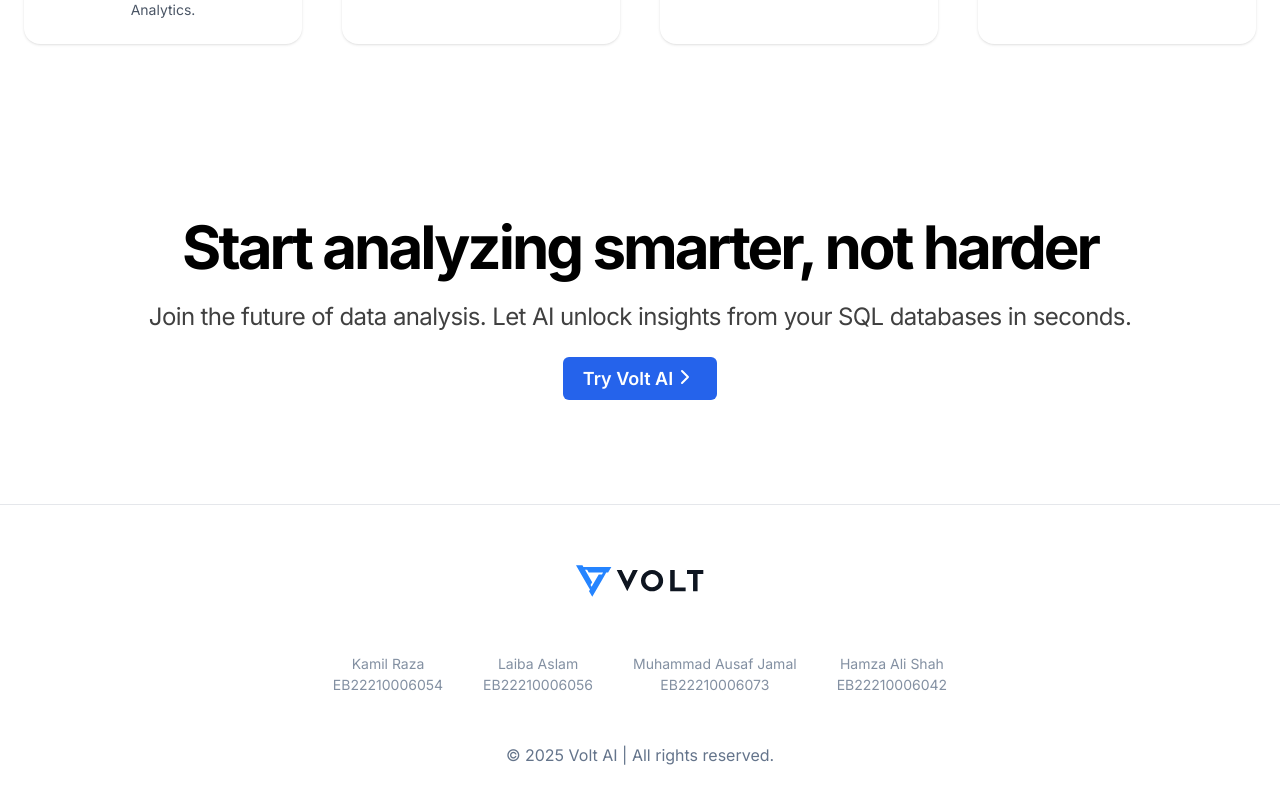
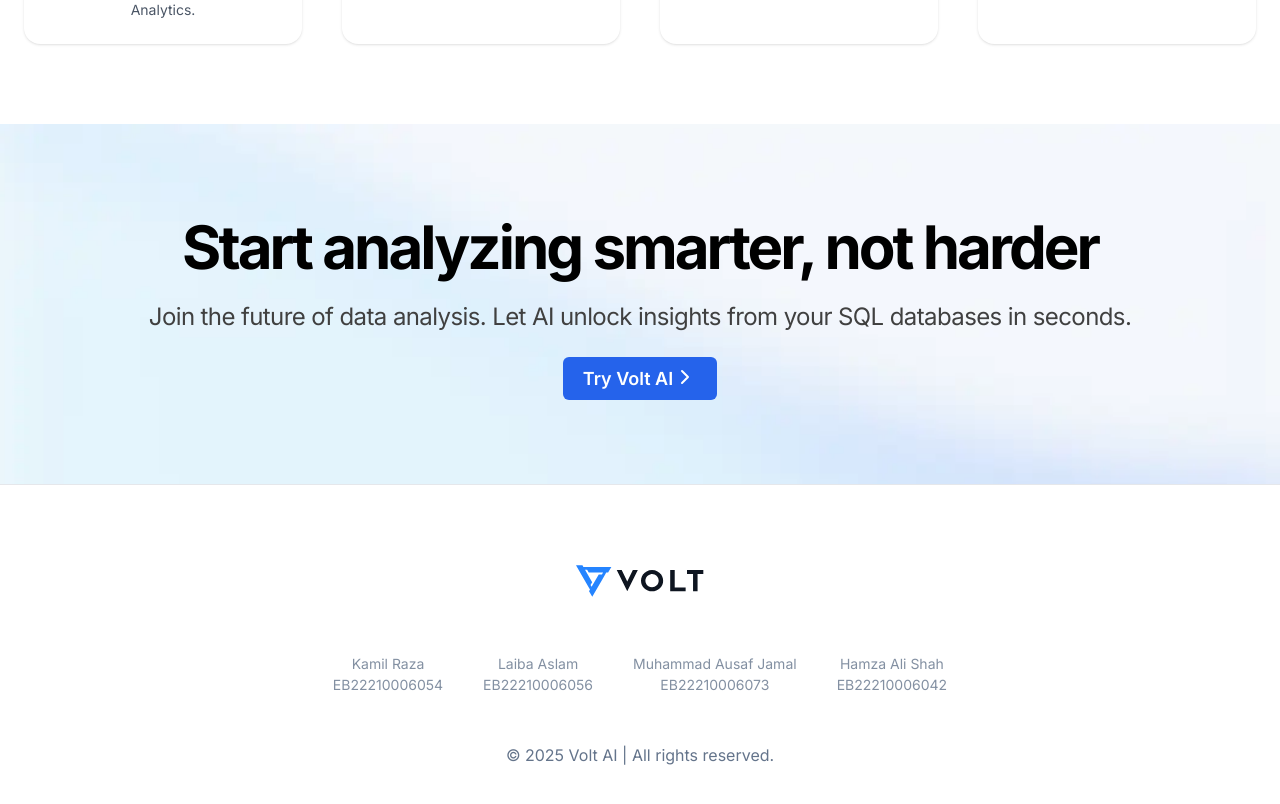
Before and after one commit to Laiba-Muhammad-Aslam/FYP-Frontend, a React (Vite) app: page / in a window 1280 px wide. Shown: the part 5523-6327 px from the top of the page. Built offline with nearby package versions, Linux system fonts and the light colour scheme.

Commit message:
Final Commit
images change

```diff
--- a/src/components/CTA.jsx
+++ b/src/components/CTA.jsx
@@ -3,12 +3,27 @@
 
 export default function CTA() {
   return (
-    <section className='mt-4 flex justify-center items-center h-50 md:h-90'>
-        <div className='flex justify-center items-center flex-col p-5'>
-            <h1 className='text-2xl md:text-[60px] font-[700] pb-2 md:pb-3 md:tracking-tighter'>Start analyzing smarter, not harder</h1>
-            <p className='text-center text-xl md:tracking-tight md:font-medium md:text-[24px] pb-3 md:pb-6 font-medium text-[#404040]'>Join the future of data analysis. Let AI unlock insights from your SQL databases in seconds.</p>
-            <button className='cursor-pointer md:font-[600] md:text-[18px] flex bg-[#2563eb] hover:bg-blue-800 transition py-2 text-white font-medium rounded-md px-5'>Try Volt AI  <ChevronRight /></button>
-        </div>
+    <section
+      className="mt-4 flex justify-center items-center h-50 md:h-90"
+      style={{
+        backgroundImage: `url('src/assets/cta_footer.webp')`,
+        backgroundSize: "cover",
+        backgroundPosition: "center center",
+        backgroundRepeat: "no-repeat",
+      }}
+    >
+      <div className="flex justify-center items-center flex-col p-5">
+        <h1 className="text-2xl md:text-[60px] font-[700] pb-2 md:pb-3 md:tracking-tighter">
+          Start analyzing smarter, not harder
+        </h1>
+        <p className="text-center text-xl md:tracking-tight md:font-medium md:text-[24px] pb-3 md:pb-6 font-medium text-[#404040]">
+          Join the future of data analysis. Let AI unlock insights from your SQL
+          databases in seconds.
+        </p>
+        <button className="cursor-pointer md:font-[600] md:text-[18px] flex bg-[#2563eb] hover:bg-blue-800 transition py-2 text-white font-medium rounded-md px-5">
+          Try Volt AI <ChevronRight />
+        </button>
+      </div>
     </section>
-  )
+  );
 }
--- a/src/components/Footer.jsx
+++ b/src/components/Footer.jsx
@@ -2,7 +2,7 @@
 
 export default function Footer() {
   return (
-    <div className='bg-[#ffffff] flex flex-col justify-center p-4 border-t border-gray-200 md:mt-5 mt-4 pt-15'>
+    <div className='bg-[#ffffff] flex flex-col justify-center p-4 border-t border-gray-200 pt-20 pb-10'>
       <div className='text-center font-bold text-3xl pb-4 cursor-pointer'>
         <img
               src={'src/assets/logo_black.svg'}
```
Also changed, not shown: src/assets/cta_footer.webp (added).
